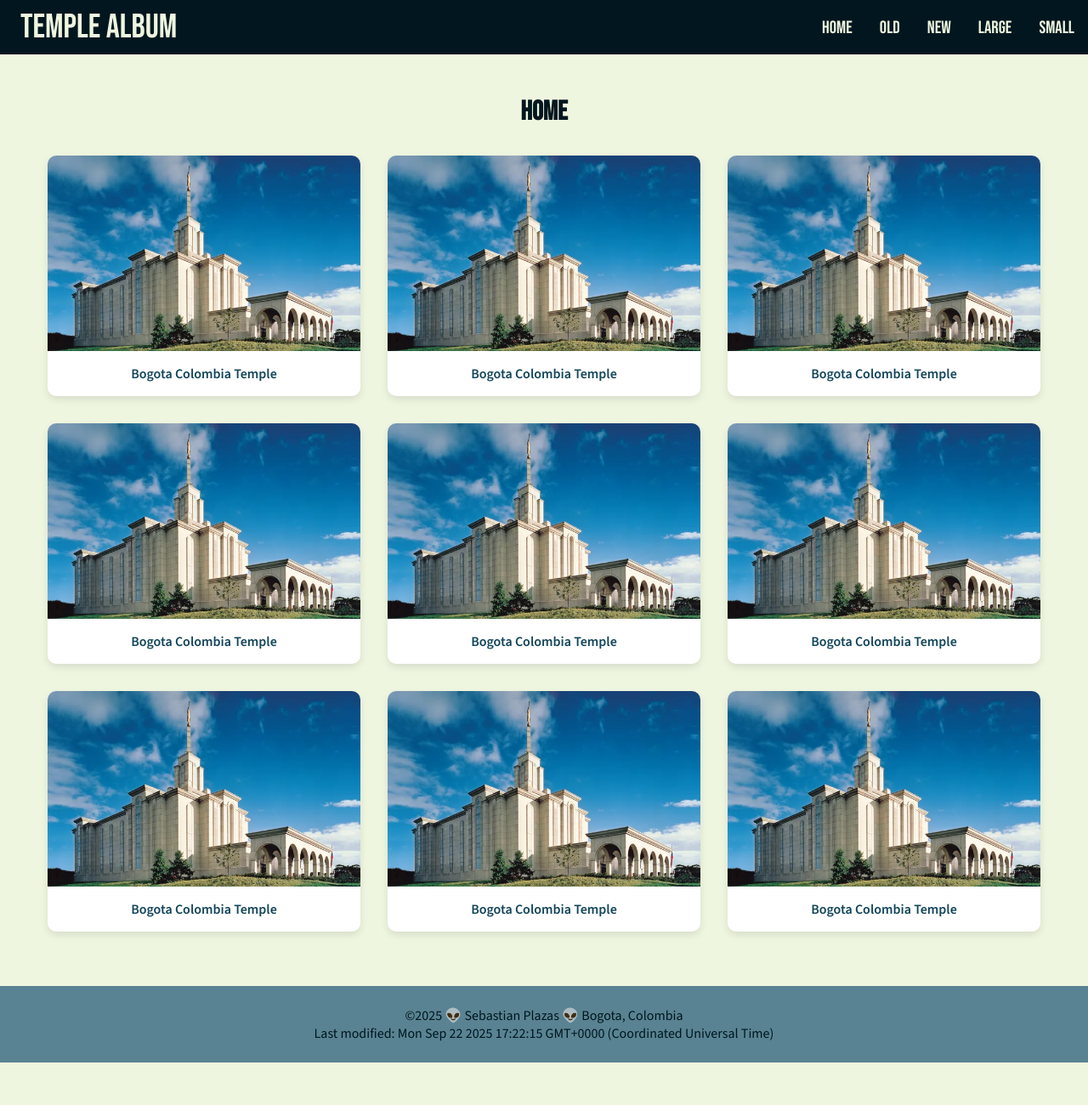
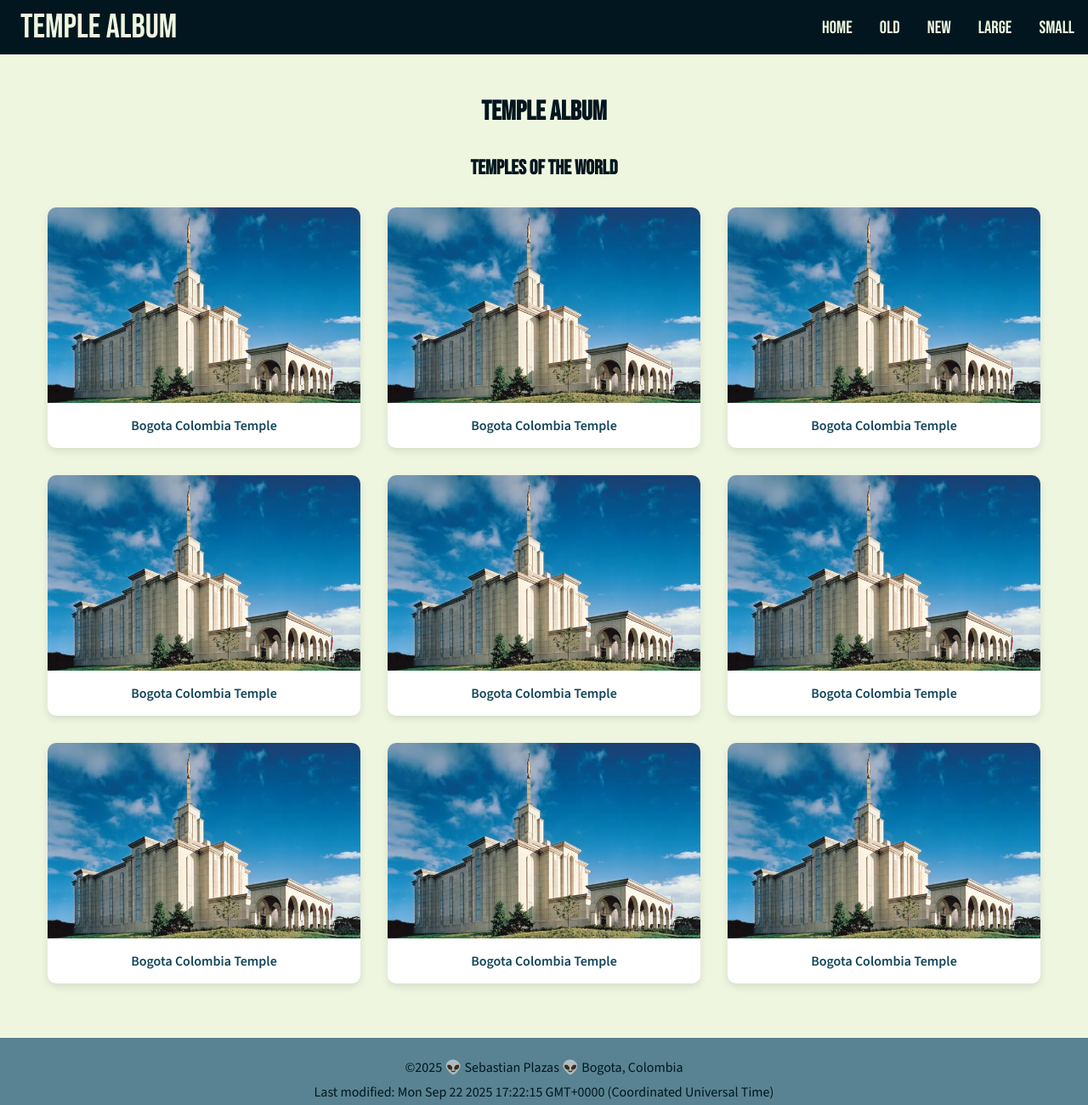
Before and after one commit to rangerkoala/wdd131, a plain HTML site: page temples.html in a window 1280 px wide. Shown: the whole page at 85% size. Before the commit the page ends 1250 px from the top, so only its background shows below. Drawn offline with nearby package versions, Linux system fonts and the light colour scheme.

Commit message:
correctionsw2 1

```diff
--- a/styles/temples.css
+++ b/styles/temples.css
@@ -86,9 +86,8 @@ main {
     padding: 1rem;
 }
 
-h1 {
+h1, h2{
     font-family: var(--heading-font);
-    font-size: 2rem;
     text-align: center;
     margin: 2rem 0;
 }
@@ -130,5 +129,5 @@ footer {
 }
 
 footer p {
-    margin-bottom: 0.5rem 0;
+    margin-bottom: 0.5rem;
 }
--- a/temples.html
+++ b/temples.html
@@ -28,7 +28,8 @@
         </div>
     </header>
     <main>
-        <h1>Home</h1>
+        <h1>Temple Album</h1>
+        <h2>Temples of the world</h2>
         <div class="gallery">
             <figure>
                 <img src="images/bogota-colombia-temple.webp" alt="Bogota Temple">
```
